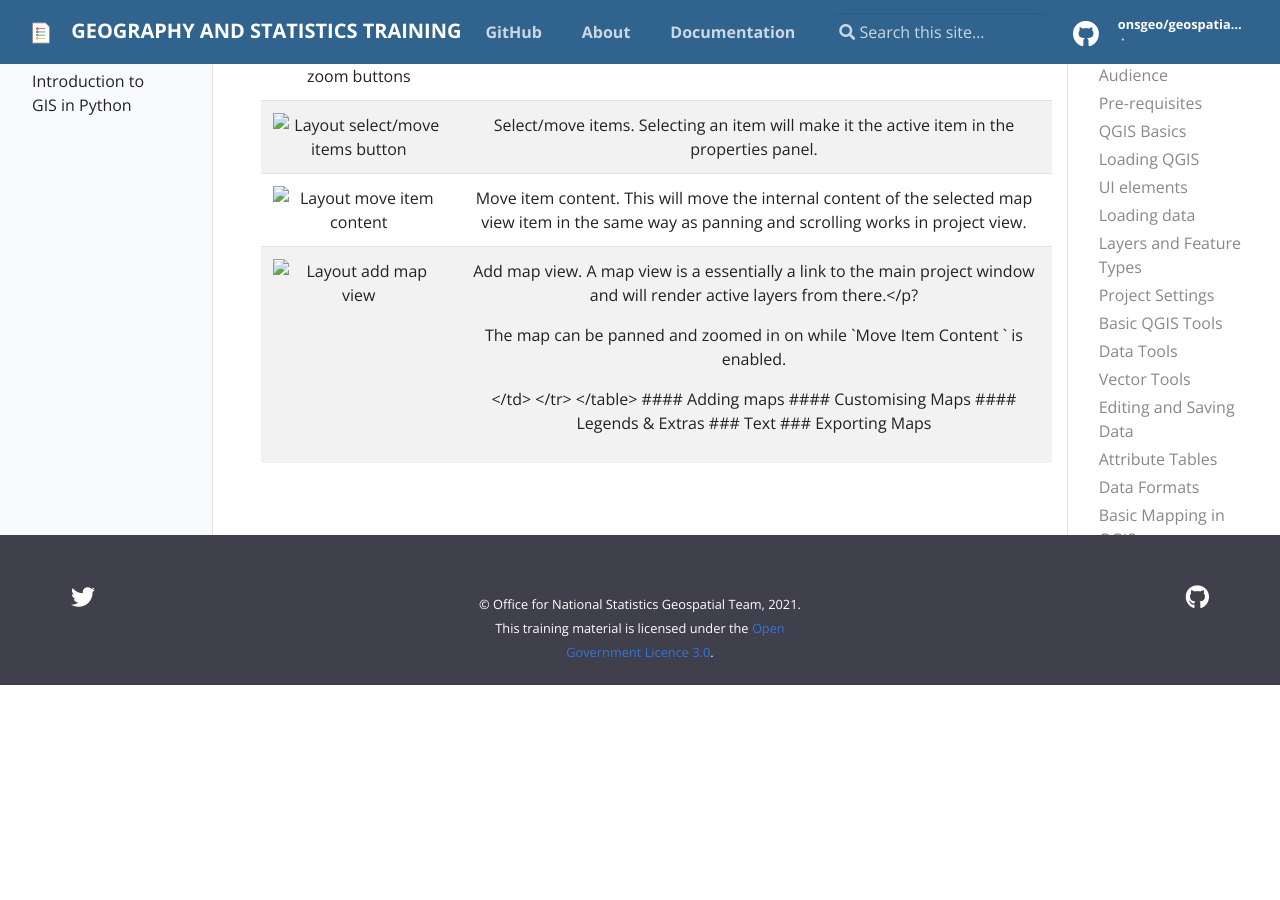
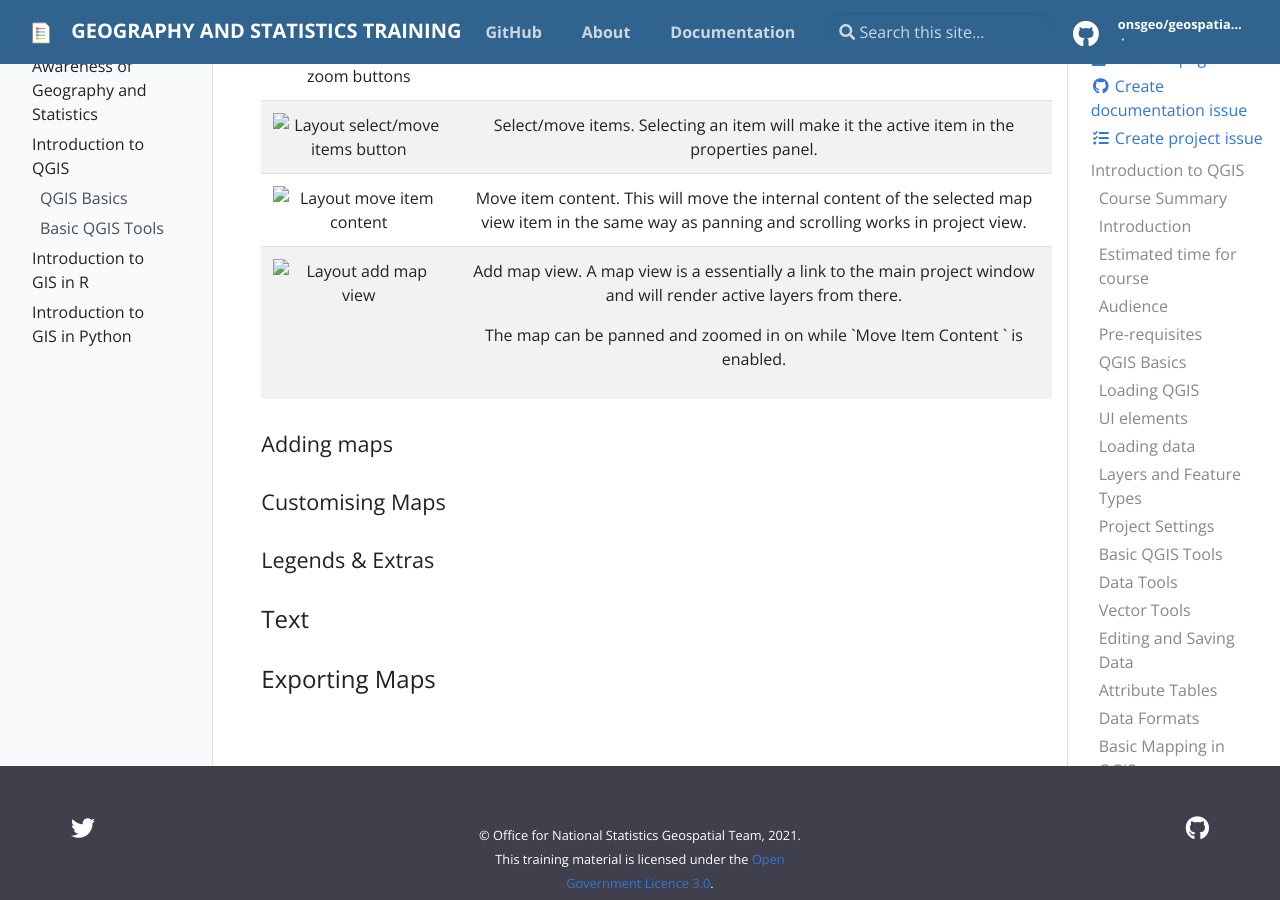
Before and after one commit to ONSgeo/geospatial-training, a Jekyll site: the page built from _docs/intro_to_qgis.md, in a window 1280 px wide and 900 px high, scrolled down 16529 px. Built offline with Jekyll 4.4.1, drawn with Linux system fonts in a browser that asks for light colours; before the commit the page ends 17214 px from its top, so only the background shows below that.

```diff
--- a/_docs/intro_to_qgis.md
+++ b/_docs/intro_to_qgis.md
@@ -356,7 +356,7 @@ The right panels show the active 'items' in the layout, and properties/options f
   </tr>
   <tr align="center">
     <td><img src="layout_addmapview_button.JPG?raw=TRUE" title="Layout add map view"></td>
-    <td><p>Add map view. A map view is a essentially a link to the main project window and will render active layers from there.</p?
+    <td><p>Add map view. A map view is a essentially a link to the main project window and will render active layers from there.</p>
       <p>The map can be panned and zoomed in on while `Move Item Content ` is enabled.</p></td>
   </tr>
 </table>
```
